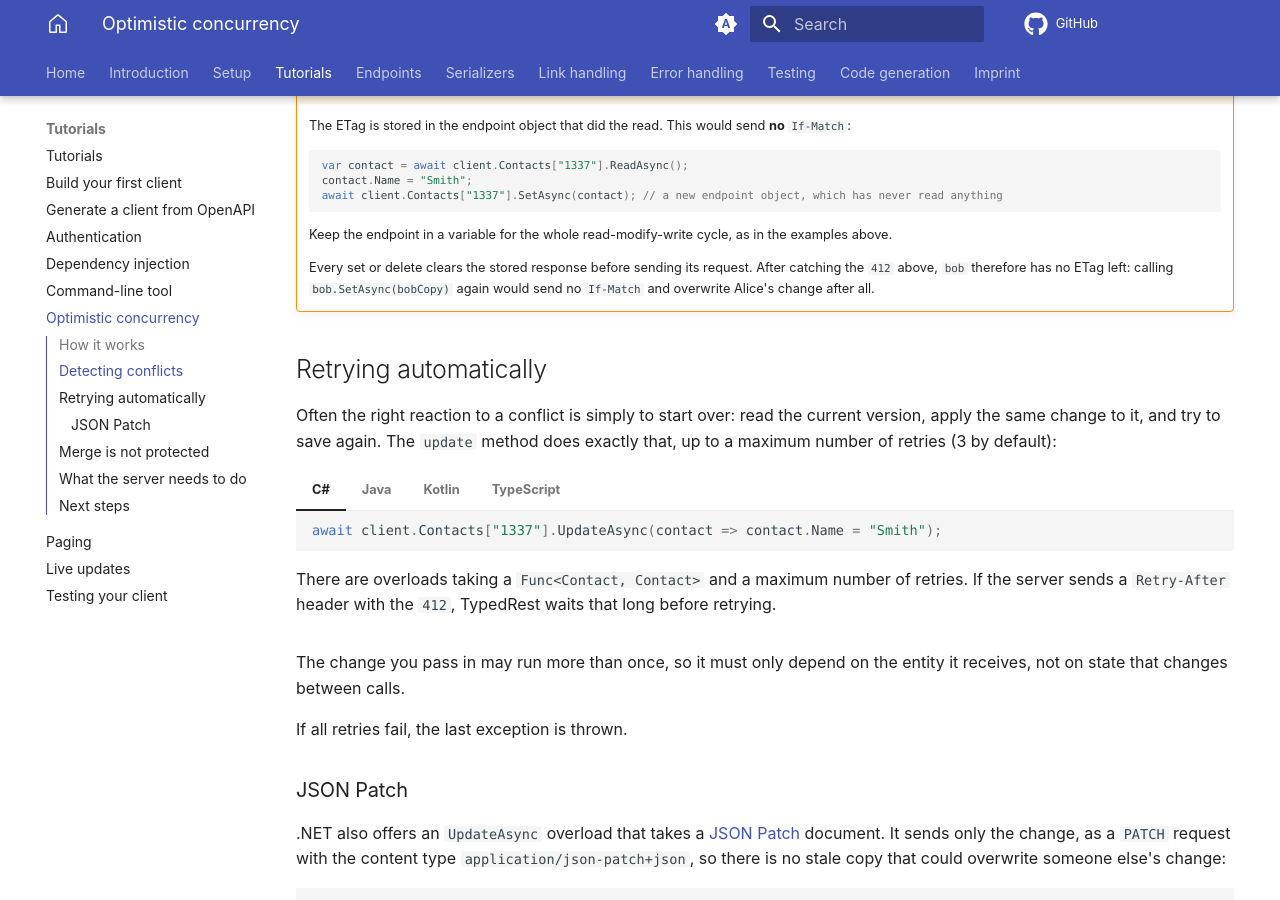
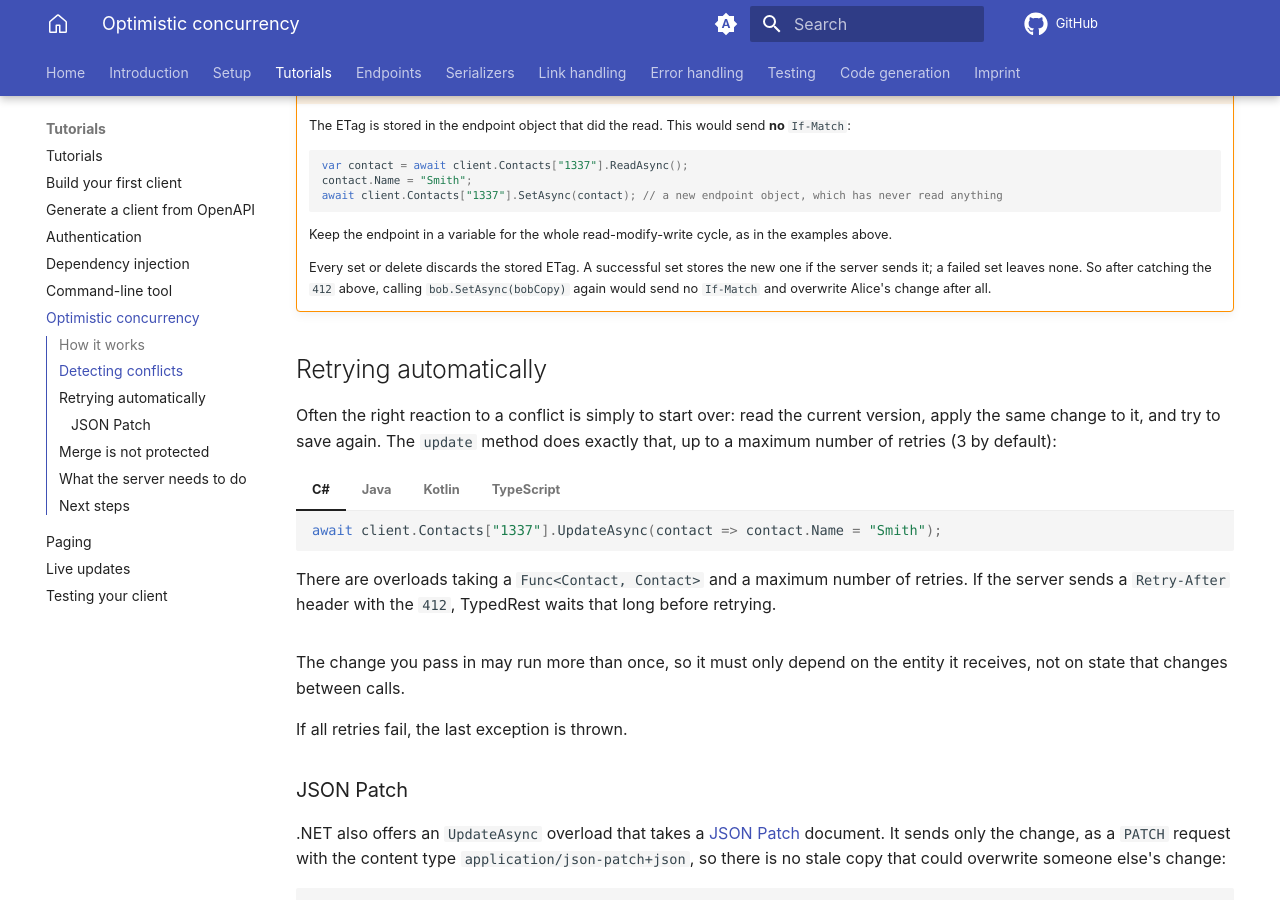
Before and after one commit to TypedRest/docs, an MkDocs documentation site: the page built from docs/tutorials/concurrency.md, in a window 1280 px wide and 900 px high, scrolled down 1609 px. Built offline with MkDocs 1.6.1 and Material for MkDocs 9.7.7, drawn with Linux system fonts in a browser that asks for light colours; comment, search, counter and statistics services are not loaded.

Commit message:
Clarified ETag handling in concurrency tutorial

```diff
--- a/docs/tutorials/concurrency.md
+++ b/docs/tutorials/concurrency.md
@@ -129,7 +129,7 @@ The example below plays both Alice and Bob, using two endpoint objects for the s
 
     Keep the endpoint in a variable for the whole read-modify-write cycle, as in the examples above.
 
-    Every set or delete clears the stored response before sending its request. After catching the `412` above, `bob` therefore has no ETag left: calling `bob.SetAsync(bobCopy)` again would send no `If-Match` and overwrite Alice's change after all.
+    Every set or delete discards the stored ETag. A successful set stores the new one if the server sends it; a failed set leaves none. So after catching the `412` above, calling `bob.SetAsync(bobCopy)` again would send no `If-Match` and overwrite Alice's change after all.
 
 ## Retrying automatically
 
```
